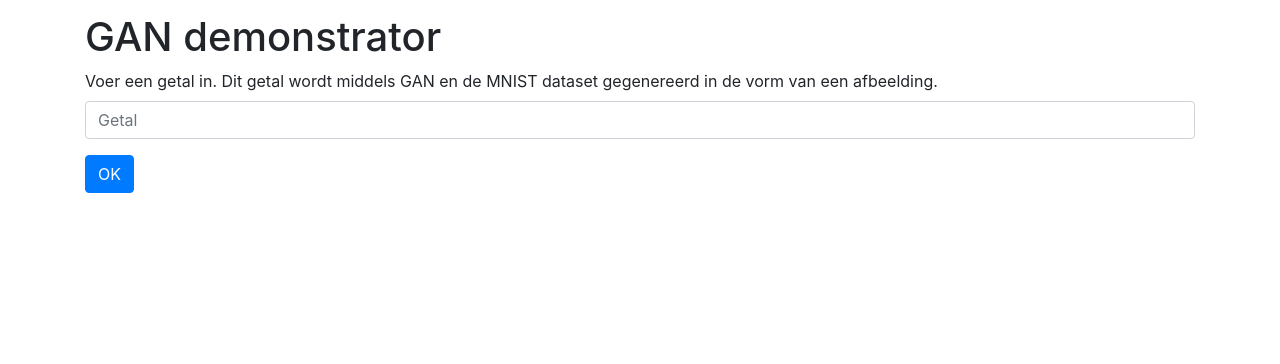
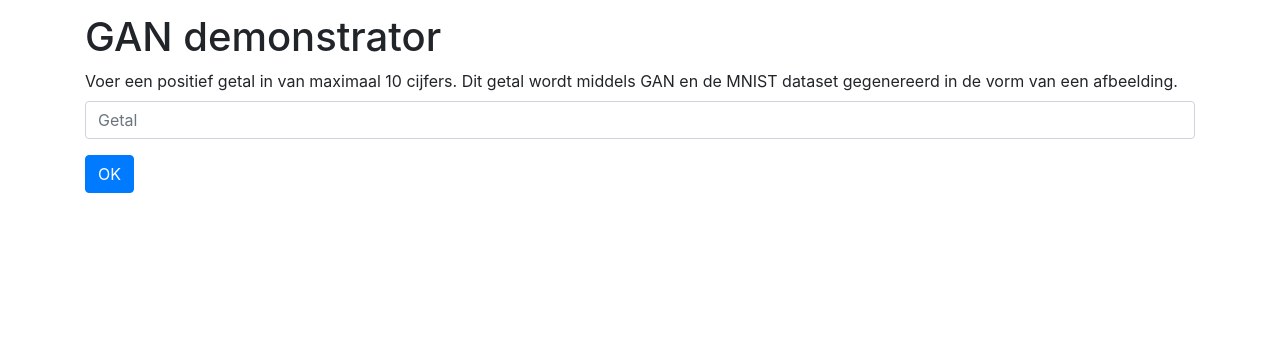
Before and after one commit to NielsCodes/BD02-GAN, a Flask app: page / in a window 1280 px wide. Shown: the part 56-420 px from the top of the page. Run offline with Flask 2, Linux system fonts and the light colour scheme; some libraries are stand-ins or nearby versions.

Commit message:
added check for max input/negative input

```diff
--- a/frontend/ganweb.py
+++ b/frontend/ganweb.py
@@ -23,7 +23,7 @@ def home():
 @app.route("/", methods=["POST"])
 def home_post():
     input = request.form.get("input")
-    if(input != ""):
+    if(input != "" and len(input) <= 10):
         # SEND data to API
         response = requests.post(BASE + "mnist", {'Value': input})
         response = response.json()
--- a/frontend/templates/index.html
+++ b/frontend/templates/index.html
@@ -6,8 +6,8 @@
 
 <form method="post">
   <div class="form-group">
-    <label for="inputNumber">Voer een getal in. Dit getal wordt middels GAN en de MNIST dataset gegenereerd in de vorm van een afbeelding.</label>
-    <input type="number" class="form-control" name="input" placeholder="Getal">
+    <label for="inputNumber">Voer een positief getal in van maximaal 10 cijfers. Dit getal wordt middels GAN en de MNIST dataset gegenereerd in de vorm van een afbeelding.</label>
+    <input type="number" min="0" minlength="1" maxlength="10" class="form-control" name="input" placeholder="Getal">
   </div>
 
   <button type="submit" class="btn btn-primary">OK</button>
```
